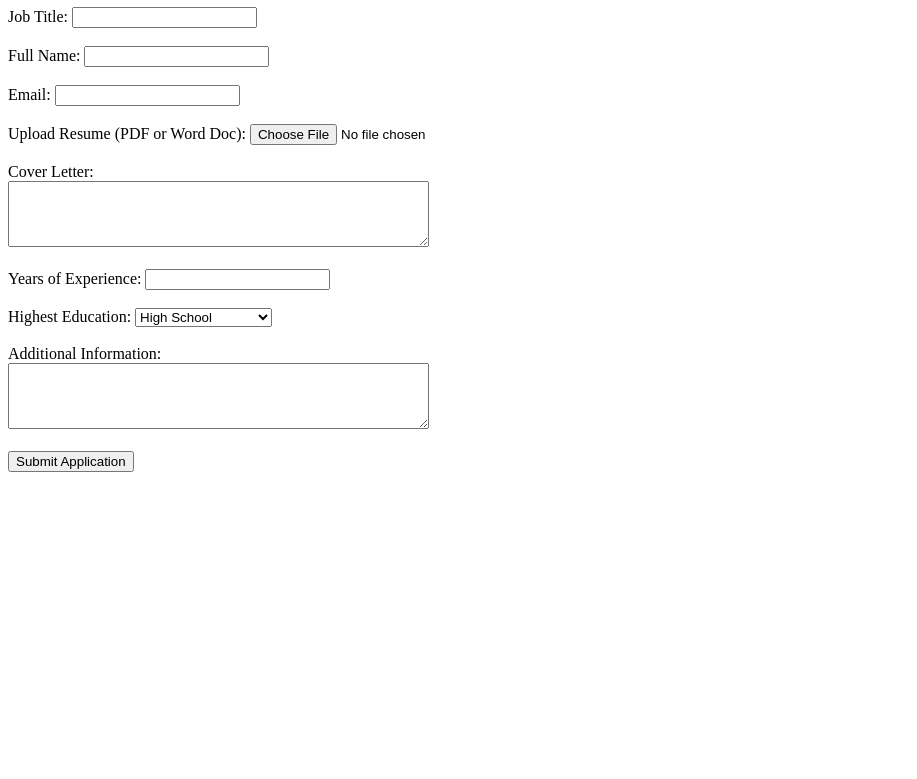
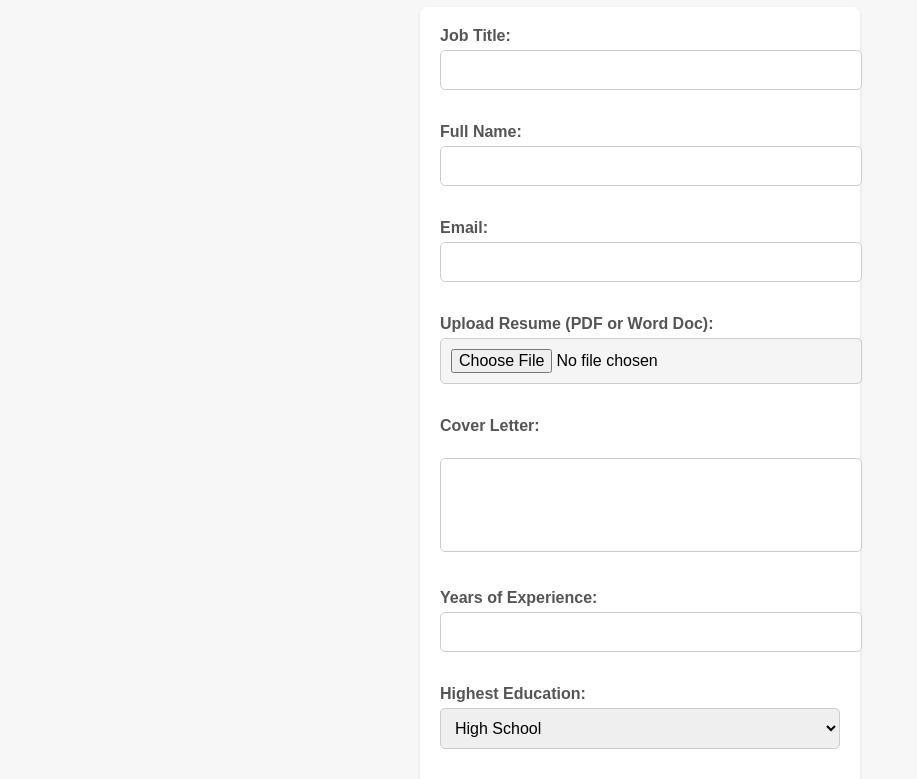
Before and after one commit to AnudhinaDhanabalan/job-application-portal, a plain HTML site: page index.html in a window 1280 px wide. Shown: the part 73-852 px from the top of the page, without its empty margins (0-917 px from the left). Before the commit the page ends 800 px from the top, so only its background shows below. Drawn offline with Linux system fonts and the light colour scheme.

Commit message:
Update index.html

```diff
--- a/index.html
+++ b/index.html
@@ -2,6 +2,82 @@
 <html>
 <head>
     <title>Job Application Portal</title>
+    <style>
+        /* CSS styles for the job application portal */
+
+        body {
+            font-family: Arial, sans-serif;
+            background-color: #f7f7f7;
+            margin: 0;
+            padding: 0;
+        }
+
+        form {
+            background-color: #fff;
+            padding: 20px;
+            border-radius: 8px;
+            box-shadow: 0 2px 4px rgba(0, 0, 0, 0.1);
+            max-width: 400px;
+            margin: 0 auto;
+        }
+
+        h1 {
+            text-align: center;
+            color: #333;
+        }
+
+        label {
+            font-weight: bold;
+            display: block;
+            margin-bottom: 5px;
+            color: #555;
+        }
+
+        input[type="text"],
+        input[type="email"],
+        input[type="number"],
+        select,
+        textarea {
+            width: 100%;
+            padding: 10px;
+            margin-bottom: 15px;
+            border: 1px solid #ccc;
+            border-radius: 5px;
+            font-size: 16px;
+        }
+
+        input[type="file"] {
+            width: 100%;
+            padding: 10px;
+            margin-bottom: 15px;
+            border: 1px solid #ccc;
+            border-radius: 5px;
+            font-size: 16px;
+            background-color: #f5f5f5;
+        }
+
+        input[type="submit"] {
+            background-color: #007BFF;
+            color: #fff;
+            padding: 10px 20px;
+            border: none;
+            border-radius: 5px;
+            font-size: 18px;
+            cursor: pointer;
+        }
+
+        input[type="submit"]:hover {
+            background-color: #0056b3;
+        }
+
+        textarea {
+            resize: none;
+        }
+
+        br {
+            clear: both;
+        }
+    </style>
 </head>
 <body>
     <h1>Job Application Form</h1>
@@ -10,7 +86,7 @@
         <input type="text" id="job_title" name="job_title" required><br><br>
 
         <label for="full_name">Full Name:</label>
-        <input type="text" id="full_name" name="full_name" required><br><br>
+        <input type="text" id="full_name" name "full_name" required><br><br>
 
         <label for="email">Email:</label>
         <input type="email" id="email" name="email" required><br><br>
```
